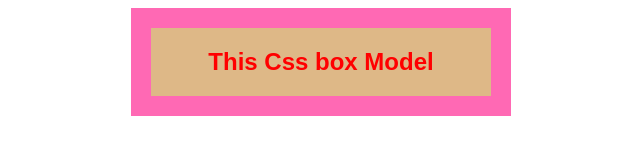
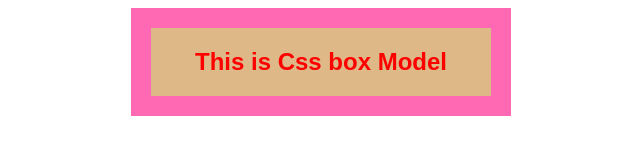
Before and after one commit to sajalsa86/seocnd-repo, a plain HTML site: page index.html in a window 1280 px wide. Shown: the whole page, without its empty margins (319-959 px from the left). Drawn offline with Linux system fonts and the light colour scheme.

Commit message:
added text

```diff
--- a/index.html
+++ b/index.html
@@ -8,6 +8,6 @@
     <link rel="stylesheet" href="style.css">
 </head>
 <body>
-    <h2>This Css box Model</h2>
+    <h2>This is Css box Model</h2>
 </body>
 </html>
```
